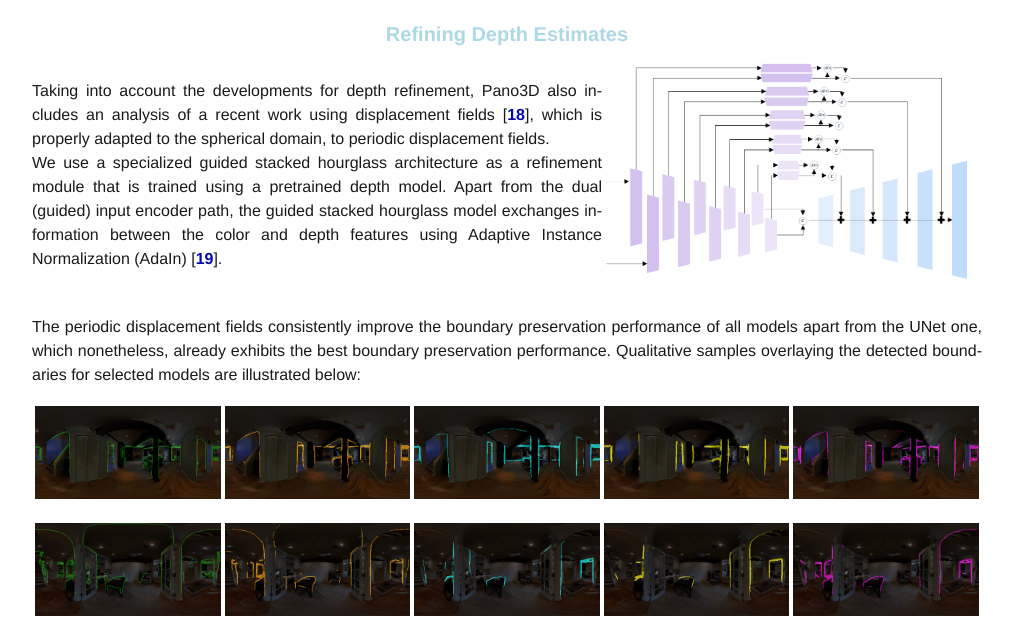
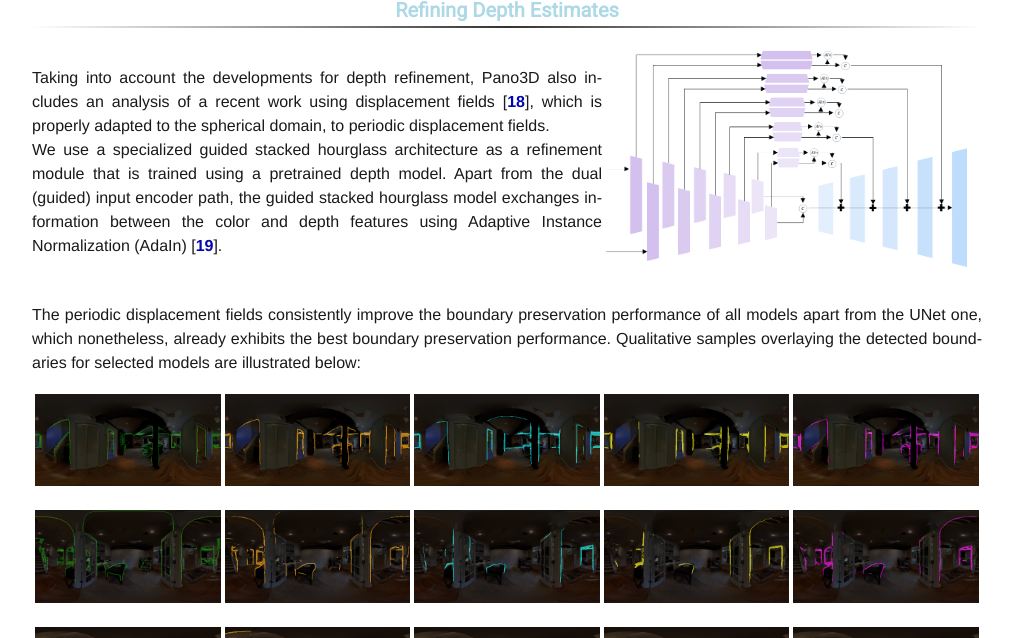
Before and after one commit to VCL3D/Pano3D, a Jekyll site: the page index.html, which Jekyll copies as it is, in a window 1280 px wide and 900 px high, scrolled down 6710 px, cut to the strip 262-900 px from the top of the window. Shown: the whole strip, without its empty margins (133-1146 px from the left). Built offline with Jekyll 4.4.1, drawn with Linux system fonts in a browser that asks for light colours; some web fonts are replaced; formulas are drawn with MathJax 3; a style sheet for code colours, icons or effects is not loaded.

Commit message:
Update index.html

```diff
--- a/index.html
+++ b/index.html
@@ -427,11 +427,11 @@
 <table class="tg">
 <tbody>
   <tr>
-	  <td class="tg-t77i" style="vertical-align: top;">Direct [<a href="#Eigen"><span style="font-color: white; color:white;"><b>11</b></span></a>, <a href="#SVS"><span style="font-color: white; color:white;"><b>12</b></span></a>]</td>
-    <td class="tg-7n52" style="vertical-align: top;">Boundary</td>
+	  <td class="tg-t77i" style="vertical-align: top;padding:0;">Direct [<a href="#Eigen"><span style="font-color: white; color:white;"><b>11</b></span></a>, <a href="#SVS"><span style="font-color: white; color:white;"><b>12</b></span></a>]</td>
+    <td class="tg-7n52" style="vertical-align: top;padding:0;">Boundary</td>
   </tr>
   <tr>
-    <td class="tg-m2jw" style="vertical-align: top;">
+    <td class="tg-m2jw" style="vertical-align: top;padding:0;">
 	<ol>
                                 <li>\(\textit{(w)RMSE}\)</li>
                                 <li>\(\textit{(w)RMSLE}\)</li>
@@ -442,7 +442,7 @@
                                 <li>\((w)\delta_{1.25^3}\)</li>-->
                             </ol>
     </td>
-    <td class="tg-m2jw" style="vertical-align: top;">
+    <td class="tg-m2jw" style="vertical-align: top;padding:0;">
 	<ol>
                                 <li>\(\textit{prec}_{\{0.25, 0.5, 1.0\}}\) [<a href="#Boundary"><b>13</b></a>]</li>
                                 <!--<li>\(\textit{prec}_{0.5}\) [3]</li>
@@ -456,17 +456,17 @@
     </td>
   </tr>
   <tr>
-    <td class="tg-dj31" style="vertical-align: top;">Geometrical</td>
-    <td class="tg-l4lt" style="vertical-align: top;">Smoothness [<a href="#Boundary"><b>9</b></a>]</td>
+    <td class="tg-dj31" style="vertical-align: top;padding:0;">Geometrical</td>
+    <td class="tg-l4lt" style="vertical-align: top;padding:0;">Smoothness [<a href="#Boundary"><b>9</b></a>]</td>
   </tr>
   <tr>
-    <td class="tg-m2jw" style="vertical-align: top;">
+    <td class="tg-m2jw" style="vertical-align: top;padding:0;">
 	<ol>
                                 <li>\(\textit{c2c}\) [<a href="#CloudCompare"><b>15</b></a>]</li>
                                 <li>\(\textit{m2m}\) [<a href="#Metro"><b>15</b></a>]</li>
                             </ol>
     </td>
-        <td class="tg-m2jw" style="vertical-align: top;">
+        <td class="tg-m2jw" style="vertical-align: top;padding:0;">
 	<ol>
                                 <li>\(\textit{RMSE}^o\)</li>
                                 <li>\(\alpha_{\{11.25^o, 22.50^o, 30.00^o\}}\)</li>
@@ -518,11 +518,11 @@
                     <!-- <h4 style="margin-left: auto;margin-right: auto;">\(\color{#E3D10A}{ResNet}\) </h4> -->
                     <table class="center" style="margin-left: auto;margin-right: auto;">
                         <tr>
-                            <th>
+                            <th align="center">
                                 <span class="icon-resnet_icon"></span>
                                 \(\color{#E3D10A}{ResNet}\)
                             </th>
-                            <th>
+                            <th align="center">
                                 <span class="icon-densenet_icon"></span>
                                 \(\color{#800080}{DenseNet}\)
                             </th>
@@ -580,11 +580,11 @@
                     <!-- <h4>\(\color{#00FFFF}{PNAS}\)</h4> -->
                     <table style="margin-left: auto;margin-right: auto;">
                         <tr>
-                            <th>
+                            <th align="center">
                                 <span class="icon-pnas"></span>
                                 \(\color{#00FFFF}{PNAS}\)
                             </th>
-                            <th>
+                            <th align="center">
                                 <span class="icon-resnet_skip_icon"></span>
                                 \(\color{#FF00FF}{ResNet_{skip}}\)
                             </th>
@@ -666,7 +666,8 @@
                     </table>
                 </p>
                 <!-- ## Refining Depth Estimates: -->
-                <h2>Refining Depth Estimates</h2>
+<div class="section-title">Refining Depth Estimates</div>
+<h2 class="section-title">Refining Depth Estimates</h2>
                 <div class="side-text">
                 <p>
 
```
